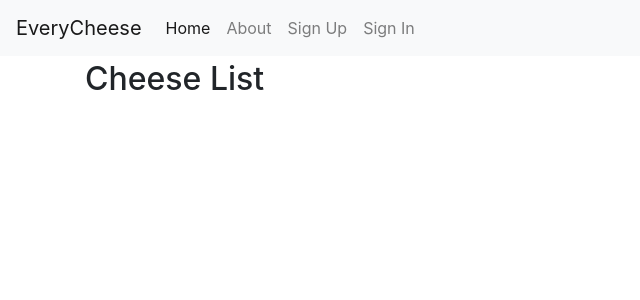
After one commit to ghwn/everycheese, a Django app: page /cheeses/ in a window 1280 px wide. The commit adds this page. Shown: the top 300 px of the page, without its empty margins (0-640 px from the left). Run offline with Django 3.2, Linux system fonts and the light colour scheme; data that the repository does not hold is empty; some libraries are stand-ins or nearby versions.

Commit message:
Implement cheese list page, add navbar link

```diff
--- a/config/urls.py
+++ b/config/urls.py
@@ -25,6 +25,7 @@ urlpatterns = [
     ),
     path("accounts/", include("allauth.urls")),
     # Your stuff: custom urls includes go here
+    path('cheeses/', include('everycheese.cheeses.urls', namespace='cheeses')),
 ] + static(settings.MEDIA_URL, document_root=settings.MEDIA_ROOT)
 
 if settings.DEBUG:
--- /dev/null
+++ b/everycheese/cheeses/urls.py
@@ -0,0 +1,9 @@
+from django.urls import path
+
+from . import views
+
+app_name = 'cheeses'
+
+urlpatterns = [
+    path(route='', view=views.CheeseListView.as_view(), name='list'),
+]
--- a/everycheese/cheeses/views.py
+++ b/everycheese/cheeses/views.py
@@ -1,3 +1,7 @@
-from django.shortcuts import render
+from django.views.generic import ListView, DetailView
 
-# Create your views here.
+from .models import Cheese
+
+
+class CheeseListView(ListView):
+    model = Cheese
--- a/everycheese/templates/base.html
+++ b/everycheese/templates/base.html
@@ -55,6 +55,9 @@
                 {# URL provided by django-allauth/account/urls.py #}
                 <a class="nav-link" href="{% url 'account_logout' %}">{% trans "Sign Out" %}</a>
               </li>
+              <li class="nav-item">
+                <a class="nav-link" href="{% url 'cheeses:list' %}">Cheeses</a>
+              </li>
             {% else %}
               <li class="nav-item">
                 {# URL provided by django-allauth/account/urls.py #}
--- /dev/null
+++ b/everycheese/templates/cheeses/cheese_list.html
@@ -0,0 +1,13 @@
+{% extends "base.html" %}
+
+{% block title %}Cheese List{% endblock title %}
+
+{% block content %}
+<h2>Cheese List</h2>
+
+<ul>
+    {% for cheese in cheese_list %}
+        <li><a href="#TODO">{{ cheese.name }}</a></li>
+    {% endfor %}
+</ul>
+{% endblock content %}
```
